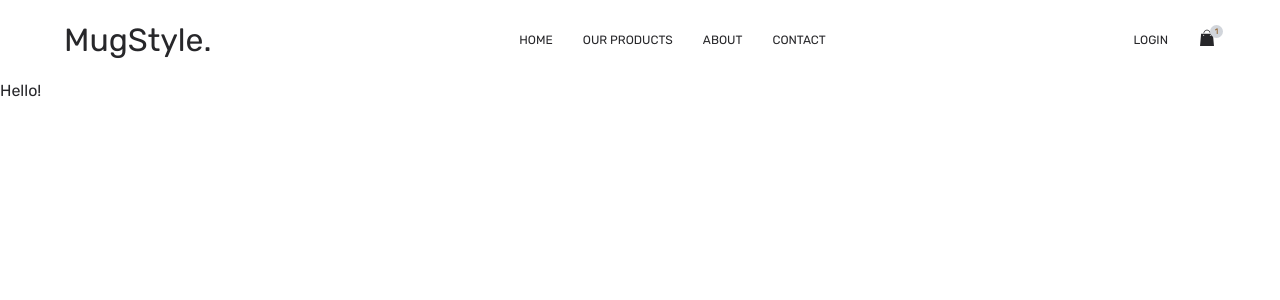
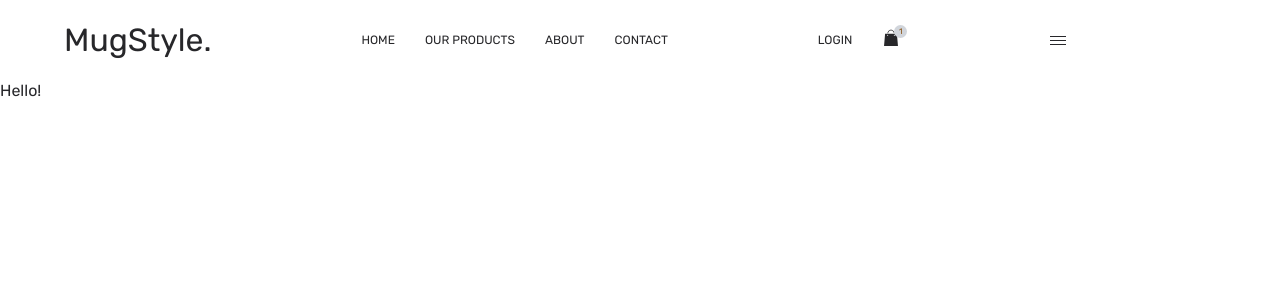
Before and after one commit to Morganefrlr/eshop-mugstyle2024, a Next.js app: page / in a window 1280 px wide. Shown: the top 300 px of the page. Built offline with nearby package versions, Linux system fonts and the light colour scheme.

Commit message:
T02: menuResponsive icon setOpen

```diff
--- a/src/app/navbar/Navbar.tsx
+++ b/src/app/navbar/Navbar.tsx
@@ -1,8 +1,16 @@
+'use client'
 import Link from "next/link";
+import { useState } from "react";
 import {GiShoppingBag} from 'react-icons/gi'
+import {VscMenu, VscChromeClose} from 'react-icons/vsc'
 
 
 const Navbar = () => {
+
+    const [open, setOpen] = useState(false)
+
+
+
     return (
         <div className="mainNavbar">
             <h1>MugStyle.</h1>
@@ -21,8 +29,12 @@ const Navbar = () => {
                     <Link href="/"><GiShoppingBag /></Link>
                     <div>1</div>
                 </div>
+            </div>
+            {!open ? ( <VscMenu onClick={() => setOpen(true)}/>):( <VscChromeClose onClick={() => setOpen(false)}/>)}
+            <div>
 
             </div>
+
         </div>
     );
 };
```
